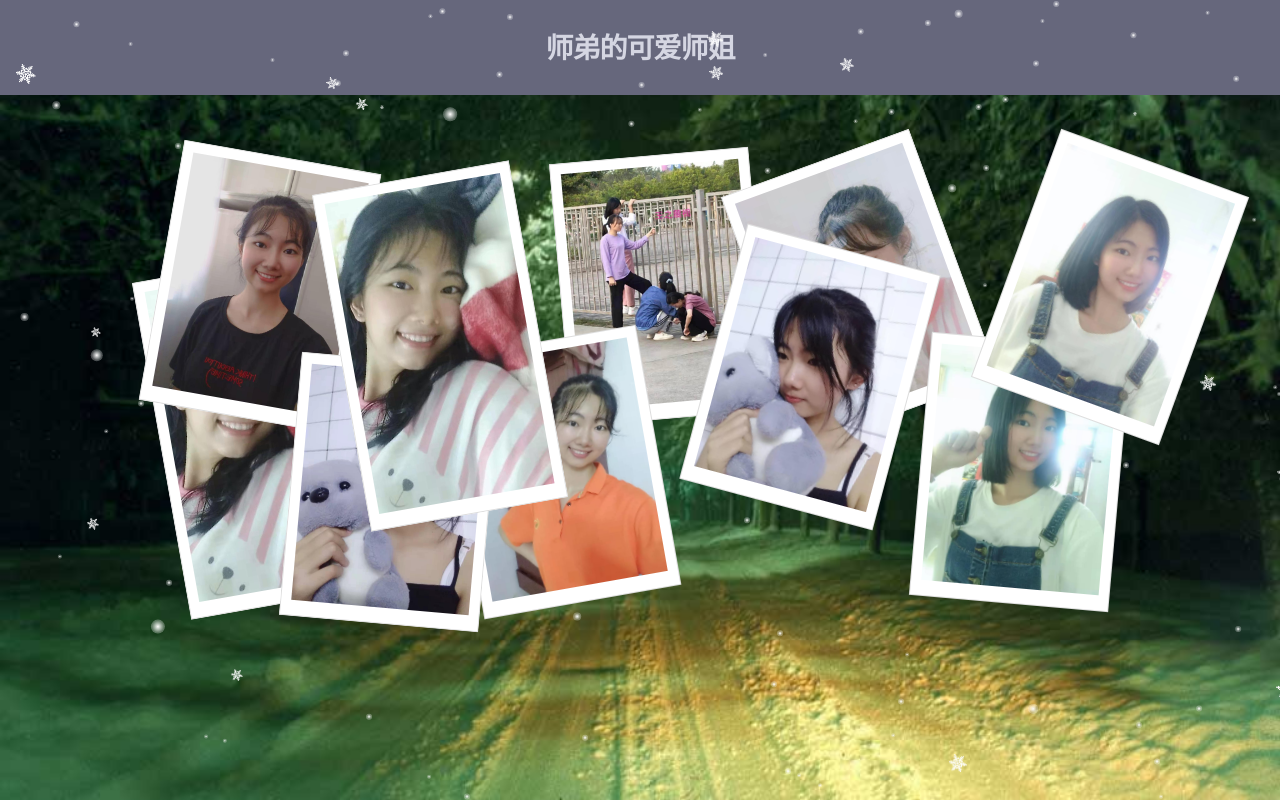
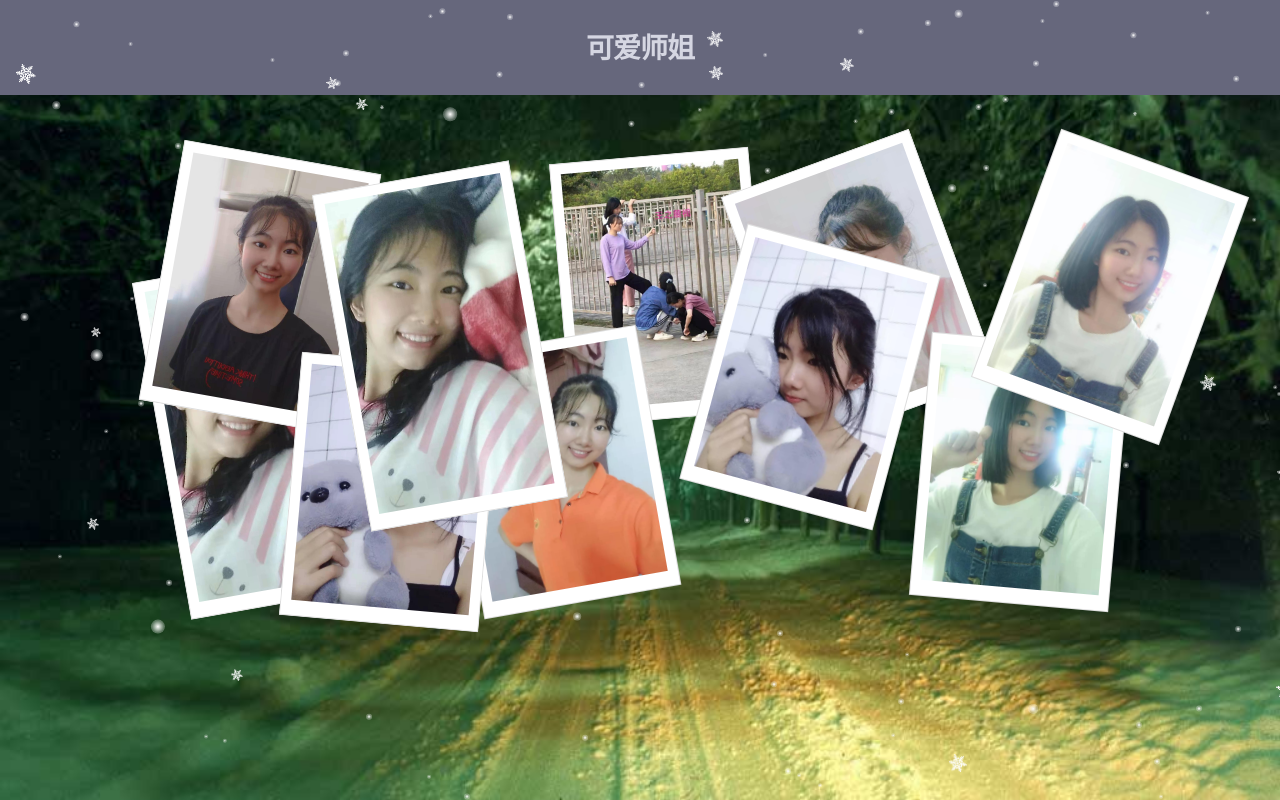
Before and after one commit to wensheng14/mygirl, a plain HTML site: page index.html in a window 1280 px wide. Drawn offline with Linux system fonts and the light colour scheme.

Commit message:
update index at master

```diff
--- a/index.html
+++ b/index.html
@@ -32,7 +32,7 @@
 <body>
 	<div class="htmleaf-container">
 		<header class="htmleaf-header">
-			<h1>师弟的可爱师姐</h1>
+			<h1>可爱师姐</h1>
 		</header>
 		<div class="container">
 			<img src="img/1.jpg" class="pic1" />
```
